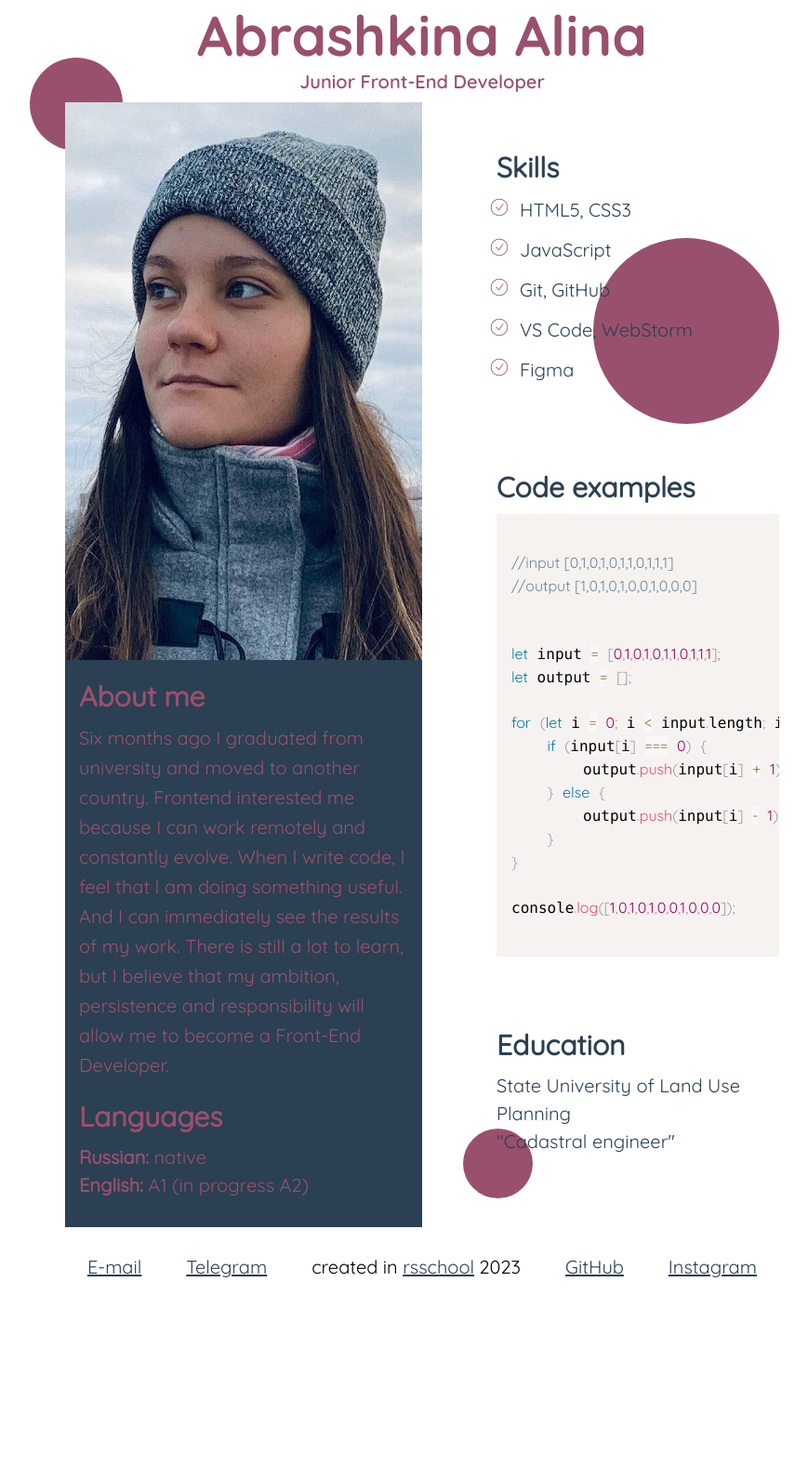
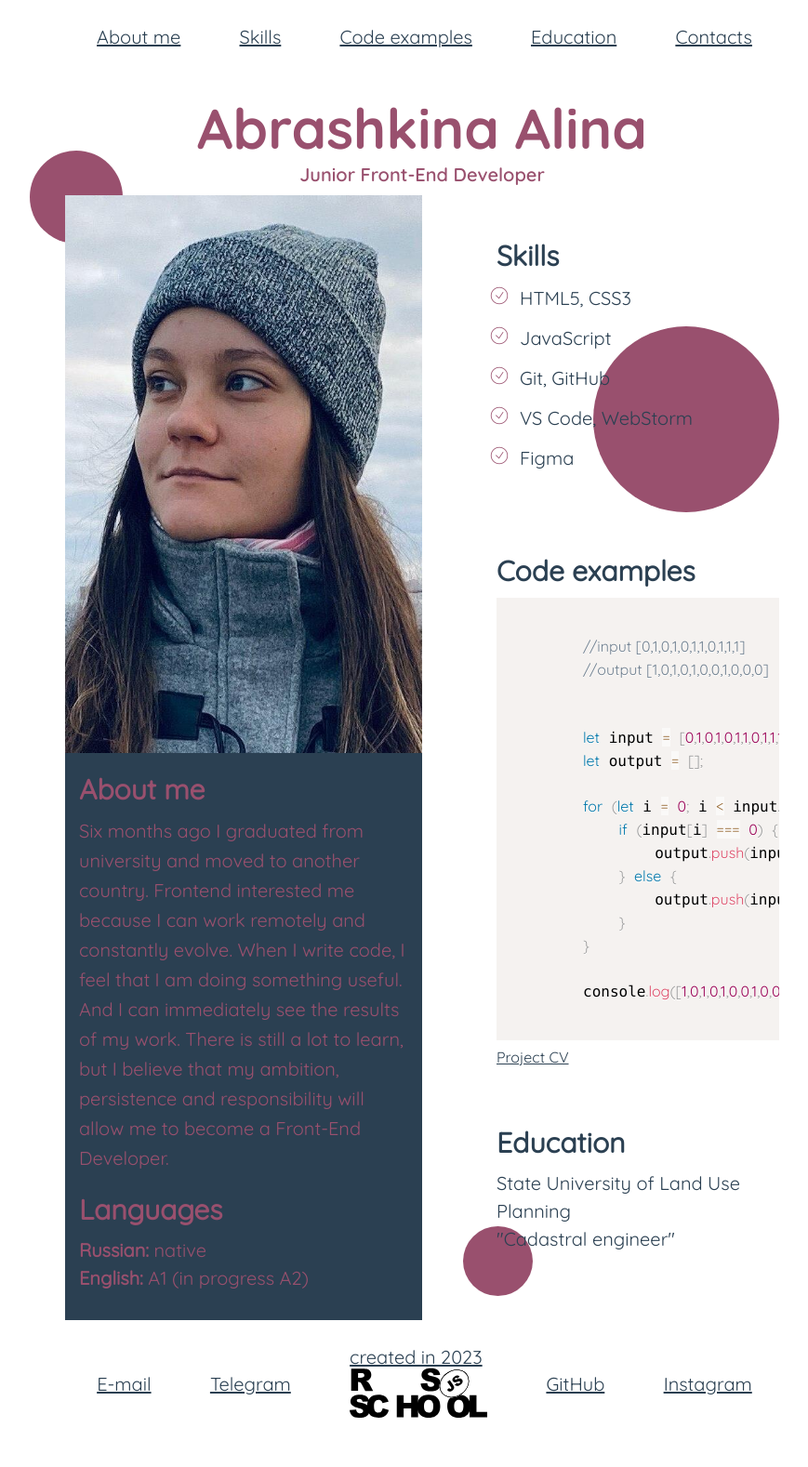
Before and after one commit to Alinabrbr/rsschool-cv, a plain HTML site: page index.html in a window 1280 px wide. Shown: the whole page at 93% size, without its empty margins (186-1055 px from the left). Before the commit the page ends 1405 px from the top, so only its background shows below. Drawn offline with Linux system fonts and the light colour scheme.

Commit message:
refactor: apply prettier

```diff
--- a/css/style.css
+++ b/css/style.css
@@ -34,6 +34,19 @@
     font-family: Quicksand, serif;
 }
 
+.nav-list {
+    display: flex;
+    justify-content: space-around;
+    background-color: #ffffff;
+    padding: 30px 0 30px 0;
+    align-items: center;
+    width: 60%;
+    margin: auto;
+    font-family: Quicksand-normal;
+    font-size: 20px;
+    list-style: none;
+}
+
 .header_title {
     background-color: #ffffff;
     text-align: center;
@@ -48,10 +61,13 @@
     flex-wrap: nowrap;
 }
 
+.column {
+    width: 30%;
+    box-sizing: border-box;
+}
+
 .first-column {
     background-color: #2b4052;
-    box-sizing: border-box;
-    width: 30%;
     color: #99506E;
     position: relative;
 }
@@ -59,12 +75,10 @@
 .second-column {
     background-color: #ffffff;
     padding: 0 0 20px 80px;
-    box-sizing: border-box;
     display: flex;
     flex-direction: column;
     flex-wrap: nowrap;
     justify-content: space-evenly;
-    width: 30%;
     color: #2b4052;
 }
 
@@ -113,7 +127,7 @@
     position: relative;
 }
 
-.footer {
+.footer-list {
     display: flex;
     justify-content: space-around;
     background-color: #ffffff;
@@ -123,6 +137,7 @@
     margin: auto;
     font-family: Quicksand-normal;
     font-size: 20px;
+    list-style: none;
 }
 
 .column_title {
@@ -232,3 +247,20 @@ a:focus-visible {
     left: -12%;
     bottom: -9%;
 }
+
+@media only screen and (max-width: 1250px) {
+    .column {
+        width: 40%;
+    }
+}
+
+@media only screen and (max-width: 1000px) {
+    .columns {
+        flex-direction: column;
+        align-items: center;
+    }
+
+    .column {
+        width: 70%;
+    }
+}
--- a/index.html
+++ b/index.html
@@ -10,22 +10,33 @@
 
 <body>
 
-<div class="header">
+<nav class="nav">
+
+    <ul class="nav-list">
+        <li class="nav-item"><a href="#about-me" class="nav-link">About me</a></li>
+        <li class="nav-item"><a href="#skills" class="nav-link">Skills</a></li>
+        <li class="nav-item"><a href="#code-examples" class="nav-link">Code examples</a></li>
+        <li class="nav-item"><a href="#education" class="nav-link">Education</a></li>
+        <li class="nav-item"><a href="#contacts" class="nav-link">Contacts</a></li>
+    </ul>
+
+</nav>
+
+<header class="header">
 
     <div class="header_title">
         <h1 class="title">Abrashkina Alina</h1>
         <p class="subtitle">Junior Front-End Developer</p>
     </div>
-</div>
+</header>
+<main class="columns">
 
-<div class="columns">
-
-    <div class="first-column">
+    <div class="first-column column">
 
         <div class="circle image_circle"></div>
-        <div class="first-column_image"></div>
+        <div class="first-column_image" title="Personal Photo"></div>
 
-        <div class="first-column_about">
+        <div id="about-me" class="first-column_about">
             <h2 class="column_title">About me</h2>
             <p class="about_text">Six months ago I graduated from university and moved to another country.
                 Frontend interested me because I can work remotely and constantly evolve.
@@ -43,9 +54,9 @@
         </div>
     </div>
 
-    <div class="second-column">
+    <div class="second-column column">
 
-        <div class="second-column_skills">
+        <div id="skills" class="second-column_skills">
             <h2 class="column_title">Skills</h2>
             <ul>
                 <li>
@@ -71,7 +82,7 @@
             <div class="circle skills_circle"></div>
         </div>
 
-        <div class="second-column_code">
+        <div id="code-examples" class="second-column_code">
 
             <h2 class="column_title">Code examples</h2>
             <pre><code class="language-js">
@@ -92,9 +103,10 @@ for (let i = 0; i &lt; input.length; i++) {
 
         console.log([1,0,1,0,1,0,0,1,0,0,0]);
             </code></pre>
+            <p><a href="https://alinabrbr.github.io/rsschool-cv/">Project CV</a></p>
         </div>
 
-        <div class="second-column_education">
+        <div id="education" class="second-column_education">
 
             <div class="circle education_circle"></div>
 
@@ -105,32 +117,26 @@ console.log([1,0,1,0,1,0,0,1,0,0,0]);
         </div>
     </div>
 
-</div>
+</main>
 
-<div class="footer">
+<footer class="footer">
 
-    <div class="footer_link">
-        <a href="mailto:lina.lina.malinaa@gmail.com">E-mail</a>
-    </div>
+    <ul class="footer-list">
 
-    <div class="footer_link">
-        <a href="https://t.me/Alinabrbr">Telegram</a>
-    </div>
+        <li class="footer-item"><a href="mailto:lina.lina.malinaa@gmail.com" class="footer-link">E-mail</a></li>
+        <li class="footer-item"><a href="https://t.me/Alinabrbr" class="footer-link">Telegram</a></li>
+        <li class="footer-item">
+            <a href="https://rs.school/js/" class="footer-link">created in 2023
+                <img src="images/rs_school_js-logo.svg">
+            </a>
+        </li>
+        <li class="footer-item"><a href="https://github.com/Alinabrbr" class="footer_link">GitHub</a></li>
+        <li class="footer-item"><a href="https://instagram.com/via.la.lina?igshid=MmIzYWVlNDQ5Yg=="
+                                   class="footer-link">Instagram</a></li>
 
-    <div class="footer_link">
-        <p>created in  <a href="https://wearecommunity.io/events/js-stage0-rs-2023q2">rsschool</a> 2023</p>
-    </div>
+    </ul>
 
-    <div class="footer_link">
-        <a href="https://github.com/Alinabrbr">GitHub</a>
-    </div>
-
-    <div class="footer_link">
-        <a href="https://instagram.com/via.la.lina?igshid=MmIzYWVlNDQ5Yg==">Instagram</a>
-    </div>
-
-</div>
-
+</footer>
 <script src="javascript/prism.js"></script>
 
 </body>
```
Also changed, not shown: images/rs_school_js-logo.svg (added). Lines whose indentation alone changed are shown as unchanged.
